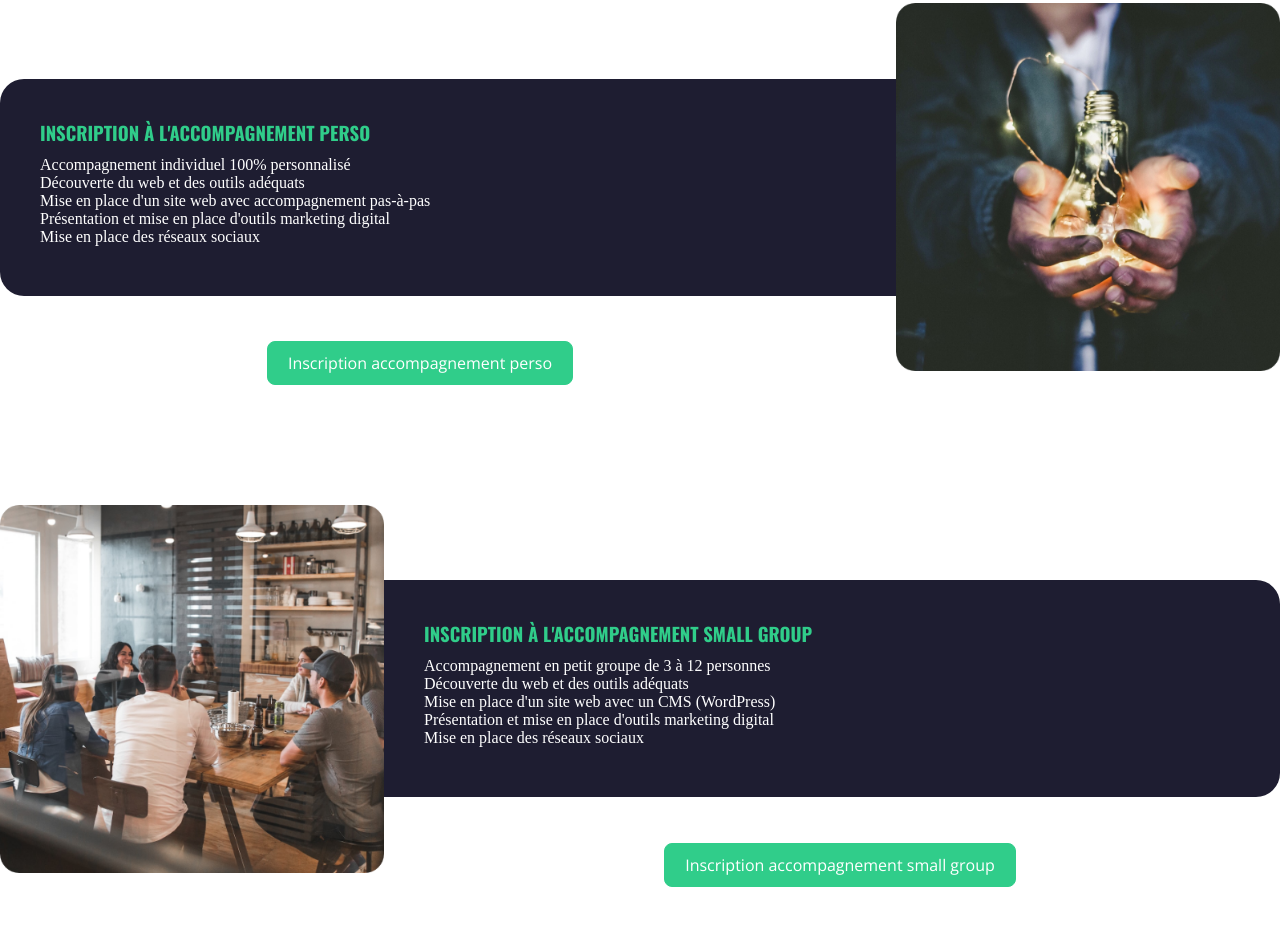
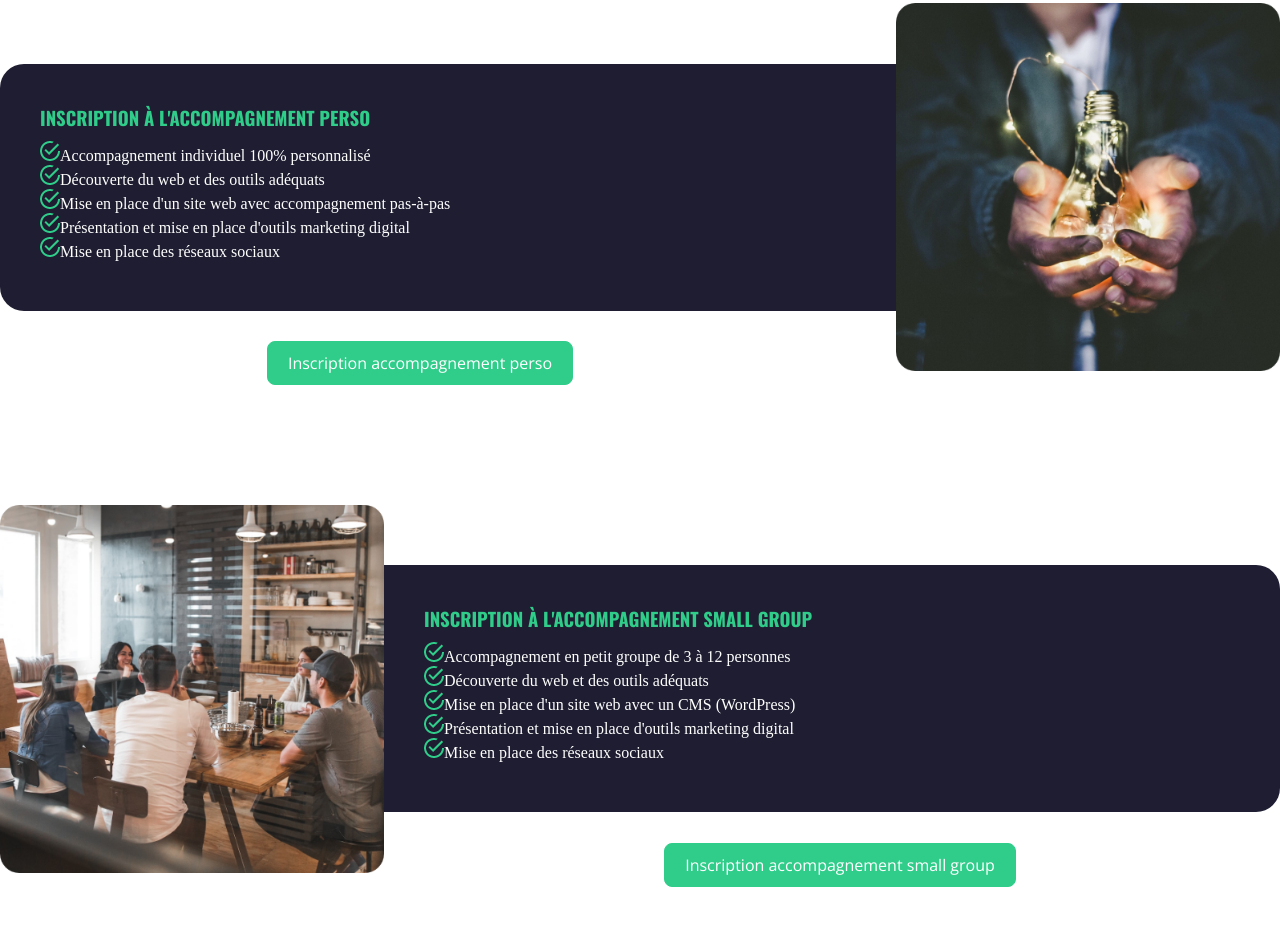
Before and after one commit to Manonsigilla/SkillFacile, a plain HTML site: page index.html in a window 1280 px wide. Shown: the part 2423-3348 px from the top of the page. Drawn offline with nearby package versions, Linux system fonts and the light colour scheme.

Commit message:
modification checklist before

```diff
--- a/css/layouts/main.css
+++ b/css/layouts/main.css
@@ -156,7 +156,7 @@
     list-style: none;
 }
 .small-conteneur-flex li::before {
-    content: url(images/check-liste.png);
+    content: url(/images/check-liste.png);
 }
 .flex-button {
     text-align: center;
@@ -187,7 +187,7 @@
     list-style: none;
 }
 .small-conteneur-flex1 li::before {
-    content: url(images/check-liste.png);
+    content: url(/images/check-liste.png);
 }
 .flex-button1 {
     text-align: center;
```
